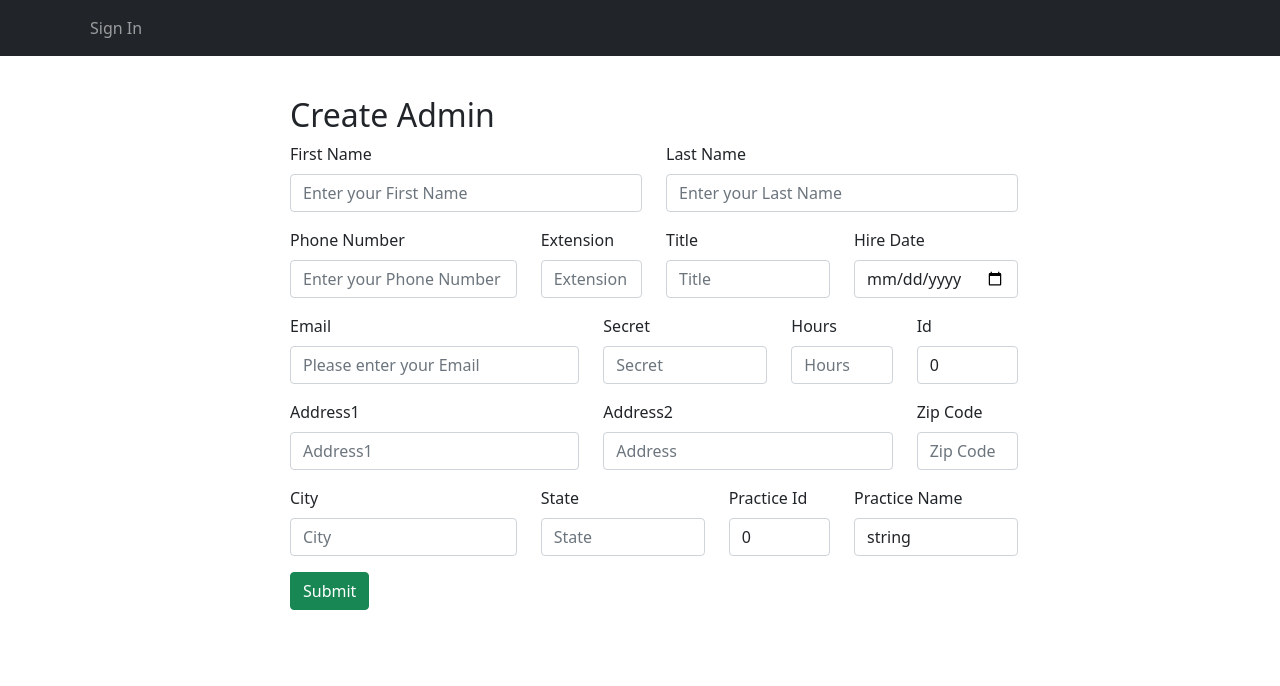
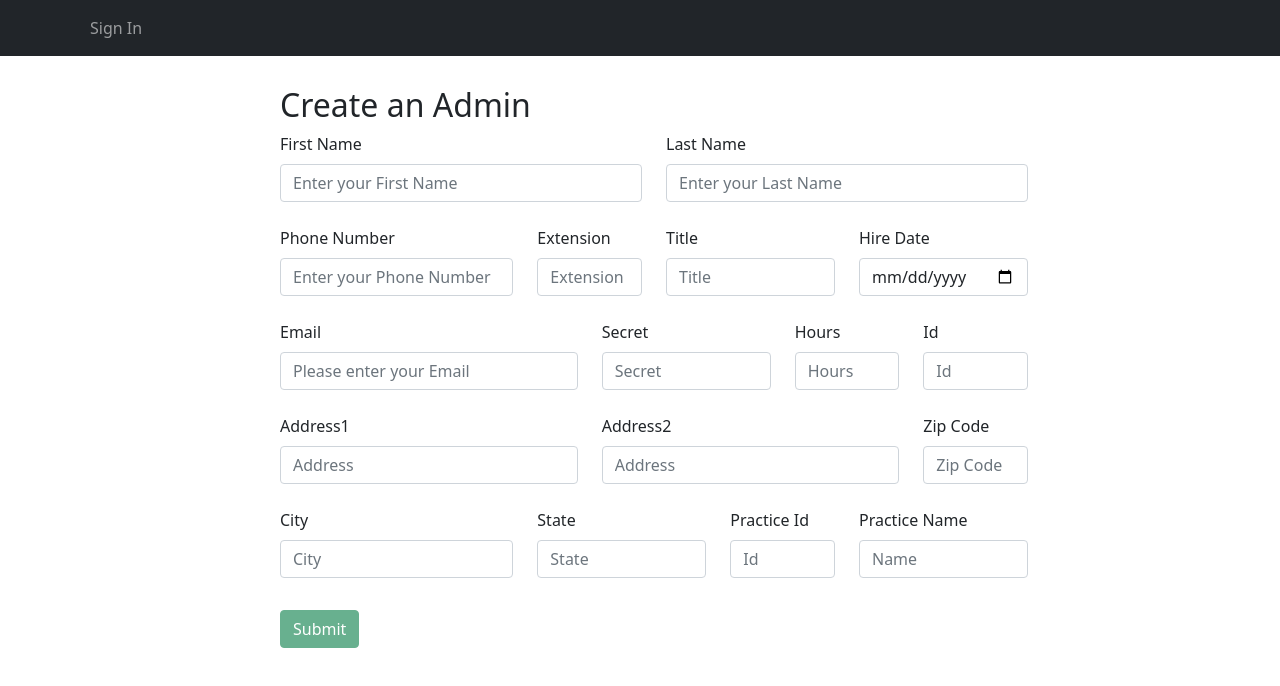
Before and after one commit to fahadbq/CoS-Assignment, a React (Create React App) app: page /admins in a window 1280 px wide. Shown: the top 686 px of the page. Built offline with nearby package versions, Linux system fonts and the light colour scheme.

Commit message:
added form

```diff
--- a/src/App.css
+++ b/src/App.css
@@ -15,7 +15,6 @@
   display: flex;
   flex-direction: column;
   align-items: center;
-  max-width: 100%;
 }
 
 .nav__form {
@@ -23,12 +22,12 @@
   flex-direction: column;
   margin-top: 20px;
   margin-left: 50px;
-  padding: 20px;
+  padding: 10px;
   width: 60%;
 }
 
 .error {
   position: absolute;
   color: red;
-  font-size: 0.7rem;
+  font-size: 0.8rem;
 }
--- a/src/features/admins/AdminDetails.js
+++ b/src/features/admins/AdminForm.js
@@ -3,11 +3,15 @@ import { useParams } from "react-router-dom";
 import { Formik } from "formik";
 import * as Yup from "yup";
 import { Form, Row, Button } from "react-bootstrap";
+import { useDispatch } from "react-redux";
+import { createAsyncAdmin } from "./AdminsSlice";
 
 //Textfield component
 import TextField from "../../helper/TextField";
 
 const AdminDetails = (props) => {
+  const dispatch = useDispatch();
+
   const { adminId } = useParams(); // admin ID
 
   const initialValues = {
@@ -22,7 +26,7 @@ const AdminDetails = (props) => {
       email: "",
       secret: "",
       role: {
-        id: 0,
+        id: "",
       },
     },
     address: {
@@ -34,21 +38,54 @@ const AdminDetails = (props) => {
     },
     practices: [
       {
-        id: 0,
-        name: "string",
+        id: "",
+        name: "",
       },
     ],
   };
 
-  const validationSchema = Yup.object({});
+  const validationSchema = Yup.object().shape({
+    firstName: Yup.string().required("Enter your first name"),
+    lastName: Yup.string().required("Enter your last name"),
+    title: Yup.string().required("Title Required!"),
+    extension: Yup.string().required("Extension Required!"),
+    primaryPhoneNumber: Yup.string().required("Phone number Required!"),
+    hours: Yup.string().required("Hours Required!"),
+    hireDate: Yup.string().required("Enter a date"),
+    person: Yup.object().shape({
+      email: Yup.string().required("Enter your email").email("Invalid email"),
+      secret: Yup.string().required("Enter your secret message"),
+      role: Yup.object().shape({
+        id: Yup.string().required("Enter your role Id"),
+      }),
+    }),
+    address: Yup.object().shape({
+      address1: Yup.string().required("Address field is required"),
+      address2: Yup.string().required("Address field is required"),
+      city: Yup.string().required("City is required!"),
+      state: Yup.string().required("State is required!"),
+      zipCode: Yup.string().required("Zip code is required!"),
+    }),
+    practices: Yup.array(
+      Yup.object().shape({
+        id: Yup.string().required("Practice Id is required!"),
+        name: Yup.string().required("Practice name is required!"),
+      })
+    ),
+  });
 
-  const onSubmit = (values, resetForm) => {
+  const onSubmit = (values, { resetForm }) => {
+    const onValuesSubmit = {
+      adminFormData: values,
+      resetForm,
+    };
     console.log(values);
+    dispatch(createAsyncAdmin(onValuesSubmit));
   };
 
   return (
     <div className="nav__form">
-      <h2> Create Admin </h2>
+      <h2> Create an Admin </h2>
 
       <Formik
         initialValues={initialValues}
@@ -57,13 +94,15 @@ const AdminDetails = (props) => {
       >
         {({ handleSubmit, errors, touched, dirty, isValid }) => (
           <Form onSubmit={handleSubmit}>
-            <Row className="mb-3">
+            <Row className="mb-4">
               <Form.Group className="col-md-6">
                 <TextField
                   label="First Name"
                   type="text"
                   name="firstName"
                   placeholder="Enter your First Name"
+                  errors={errors.firstName}
+                  touched={touched.firstName}
                 />
               </Form.Group>
 
@@ -73,17 +112,21 @@ const AdminDetails = (props) => {
                   type="text"
                   name="lastName"
                   placeholder="Enter your Last Name"
+                  errors={errors.lastName}
+                  touched={touched.lastName}
                 />
               </Form.Group>
             </Row>
 
-            <Row className="mb-3">
+            <Row className="mb-4">
               <Form.Group className="col-md-4">
                 <TextField
                   label="Phone Number"
                   type="text"
                   name="primaryPhoneNumber"
                   placeholder="Enter your Phone Number"
+                  errors={errors.primaryPhoneNumber}
+                  touched={touched.primaryPhoneNumber}
                 />
               </Form.Group>
 
@@ -93,6 +136,8 @@ const AdminDetails = (props) => {
                   type="text"
                   name="extension"
                   placeholder="Extension"
+                  errors={errors.extension}
+                  touched={touched.extension}
                 />
               </Form.Group>
 
@@ -102,6 +147,8 @@ const AdminDetails = (props) => {
                   type="text"
                   name="title"
                   placeholder="Title"
+                  errors={errors.title}
+                  touched={touched.title}
                 />
               </Form.Group>
 
@@ -111,17 +158,21 @@ const AdminDetails = (props) => {
                   type="date"
                   name="hireDate"
                   placeholder="HireDate"
+                  errors={errors.hireDate}
+                  touched={touched.hireDate}
                 />
               </Form.Group>
             </Row>
 
-            <Row className="mb-3">
+            <Row className="mb-4">
               <Form.Group className="col-md-5">
                 <TextField
                   label="Email"
                   type="email"
                   name="person.email"
                   placeholder="Please enter your Email"
+                  errors={errors.person?.email}
+                  touched={touched.person?.email}
                 />
               </Form.Group>
 
@@ -131,6 +182,8 @@ const AdminDetails = (props) => {
                   type="text"
                   name="person.secret"
                   placeholder="Secret"
+                  errors={errors.person?.secret}
+                  touched={touched.person?.secret}
                 />
               </Form.Group>
 
@@ -140,6 +193,8 @@ const AdminDetails = (props) => {
                   type="text"
                   name="hours"
                   placeholder="Hours"
+                  errors={errors.hours}
+                  touched={touched.hours}
                 />
               </Form.Group>
 
@@ -149,17 +204,21 @@ const AdminDetails = (props) => {
                   type="number"
                   name="person.role.id"
                   placeholder="Id"
+                  errors={errors.person?.role?.id}
+                  touched={touched.person?.role?.id}
                 />
               </Form.Group>
             </Row>
 
-            <Row className="mb-3">
+            <Row className="mb-4">
               <Form.Group className="col-md-5">
                 <TextField
                   label="Address1"
                   type="text"
                   name="address.address1"
-                  placeholder="Address1"
+                  placeholder="Address"
+                  errors={errors.address?.address1}
+                  touched={touched.address?.address1}
                 />
               </Form.Group>
 
@@ -169,6 +228,8 @@ const AdminDetails = (props) => {
                   type="text"
                   name="address.address2"
                   placeholder="Address"
+                  errors={errors.address?.address2}
+                  touched={touched.address?.address2}
                 />
               </Form.Group>
 
@@ -178,6 +239,8 @@ const AdminDetails = (props) => {
                   type="text"
                   name="address.zipCode"
                   placeholder="Zip Code"
+                  errors={errors.address?.zipCode}
+                  touched={touched.address?.zipCode}
                 />
               </Form.Group>
             </Row>
@@ -189,6 +252,8 @@ const AdminDetails = (props) => {
                   type="text"
                   name="address.city"
                   placeholder="City"
+                  errors={errors.address?.city}
+                  touched={touched.address?.city}
                 />
               </Form.Group>
 
@@ -198,6 +263,8 @@ const AdminDetails = (props) => {
                   type="text"
                   name="address.state"
                   placeholder="State"
+                  errors={errors.address?.state}
+                  touched={touched.address?.state}
                 />
               </Form.Group>
 
@@ -207,6 +274,8 @@ const AdminDetails = (props) => {
                   type="text"
                   name="practices[0].id"
                   placeholder="Id"
+                  errors={errors.practices ? errors.practices[0].id : null}
+                  touched={touched.practices ? touched.practices[0].id : null}
                 />
               </Form.Group>
 
@@ -216,11 +285,18 @@ const AdminDetails = (props) => {
                   type="text"
                   name="practices[0].name"
                   placeholder="Name"
+                  errors={errors.practices ? errors.practices[0].name : null}
+                  touched={touched.practices ? touched.practices[0].name : null}
                 />
               </Form.Group>
             </Row>
 
-            <Button type="submit" variant="success">
+            <Button
+              type="submit"
+              variant="success"
+              disabled={!dirty || !isValid}
+              className="mt-3"
+            >
               Submit
             </Button>
           </Form>
--- a/src/features/admins/AdminsContainer.js
+++ b/src/features/admins/AdminsContainer.js
@@ -4,12 +4,10 @@ import { ListGroup } from "react-bootstrap";
 import { getAllAdmins } from "./AdminsSlice";
 import { Link } from "react-router-dom";
 
-import AdminDetails from "../admins/AdminDetails";
+import AdminDetails from "./AdminForm";
 
 const AdminsContainer = (props) => {
   const admins = useSelector(getAllAdmins);
-
-  console.log(admins);
 
   return (
     <div className="nav__container">
--- a/src/helper/TextField.js
+++ b/src/helper/TextField.js
@@ -2,16 +2,17 @@ import { Field } from "formik";
 import { Form } from "react-bootstrap";
 import React from "react";
 
-const TextField = ({ label, type, name, placeholder }) => {
+const TextField = ({ label, type, name, placeholder, errors, touched }) => {
   return (
     <div>
       <Form.Label> {label} </Form.Label>
       <Field
-        className="form-control"
+        className={`form-control ${errors && touched ? `is-invalid` : null}`}
         type={type}
         name={name}
         placeholder={placeholder}
       />
+      {touched && errors ? <span className="error">{errors}</span> : null}
     </div>
   );
 };
--- a/src/index.js
+++ b/src/index.js
@@ -1,20 +1,22 @@
-import React from 'react';
-import { createRoot } from 'react-dom/client';
-import { Provider } from 'react-redux';
-import { store } from './app/store';
-import { BrowserRouter } from 'react-router-dom';
-import App from './App';
-import './index.css';
-import 'bootstrap/dist/css/bootstrap.min.css';
+import React from "react";
+import { createRoot } from "react-dom/client";
+import { Provider } from "react-redux";
+import { store } from "./app/store";
+import { BrowserRouter } from "react-router-dom";
+import App from "./App";
+import "./index.css";
+import "bootstrap/dist/css/bootstrap.min.css";
 
-const container = document.getElementById('root');
+const container = document.getElementById("root");
 const root = createRoot(container);
 
-console.log(store.getState())
+store.subscribe(() => {
+  console.log(store.getState());
+});
 
 root.render(
   <React.StrictMode>
-    <BrowserRouter >
+    <BrowserRouter>
       <Provider store={store}>
         <App />
       </Provider>
```
Also changed, not shown: src/NavBar.js (+24 -26 lines), src/features/admins/AdminsSlice.js (+54 -24 lines), src/features/login/Login.js (+45 -40 lines), src/features/login/loginSlice.js (+23 -21 lines).
